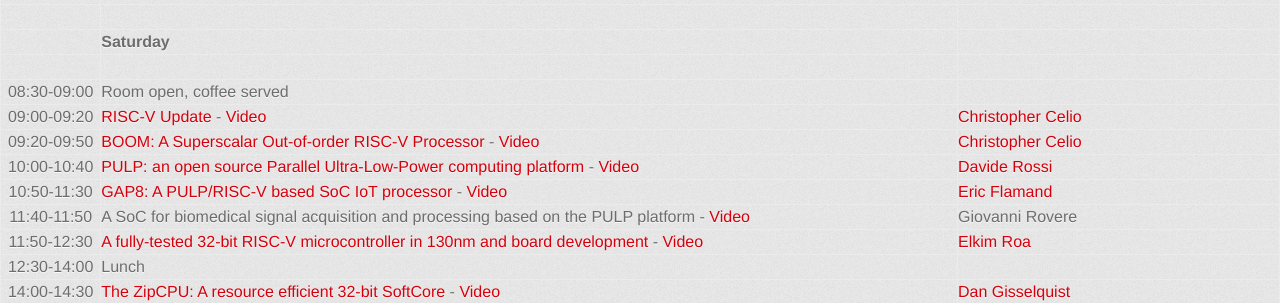
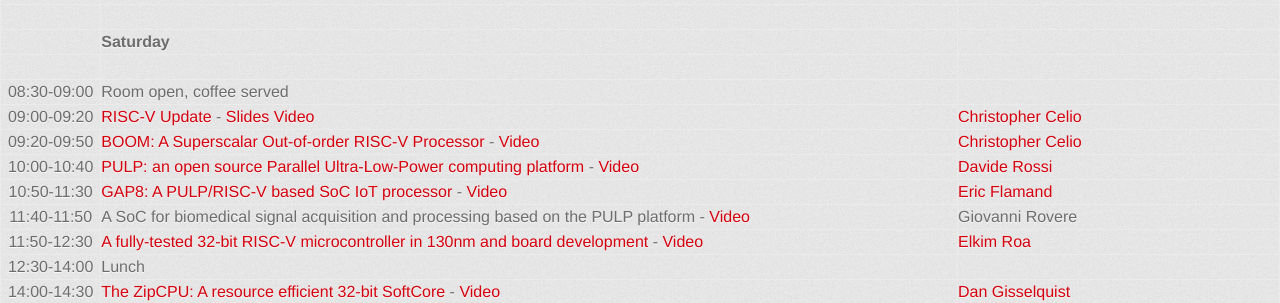
Before and after one commit to fossi-foundation/orconf, a Jekyll site: the page built from schedule.md, in a window 1280 px wide. Shown: the part 321-624 px from the top of the page. Built offline with Jekyll 4.4.1, drawn with Linux system fonts in a browser that asks for light colours; some web fonts are replaced.

Commit message:
Add riscv update slides

```diff
--- a/schedule.md
+++ b/schedule.md
@@ -23,7 +23,7 @@
 |---------------------------------------
 | | |
 | 08:30-09:00  | Room open, coffee served
-| 09:00-09:20  | [RISC-V Update](http://orconf.org/#boom) - [Video](https://youtu.be/0mU8LK6rwcY) | [Christopher Celio](http://orconf.org/#chriscelio)
+| 09:00-09:20  | [RISC-V Update](http://orconf.org/#boom) - [Slides](2016_OrConf_RISC-V_Update.pdf) [Video](https://youtu.be/0mU8LK6rwcY) | [Christopher Celio](http://orconf.org/#chriscelio)
 | 09:20-09:50  | [BOOM: A Superscalar Out-of-order RISC-V Processor](http://orconf.org/#boom) - [Video](https://youtu.be/HVPSlS2v1F0) | [Christopher Celio](http://orconf.org/#chriscelio)
 | 10:00-10:40  | [PULP: an open source Parallel Ultra-Low-Power computing platform](http://orconf.org/#) - [Video](https://youtu.be/Bfsxn1cMyRk) | [Davide Rossi](http://orconf.org/#)
 | 10:50-11:30  | [GAP8: A PULP/RISC-V based SoC IoT processor](http://orconf.org/#pulp) - [Video](https://youtu.be/PE3myfKA7ik) | [Eric Flamand](http://orconf.org/#davide)
```
Also changed, not shown: 1 other file.
